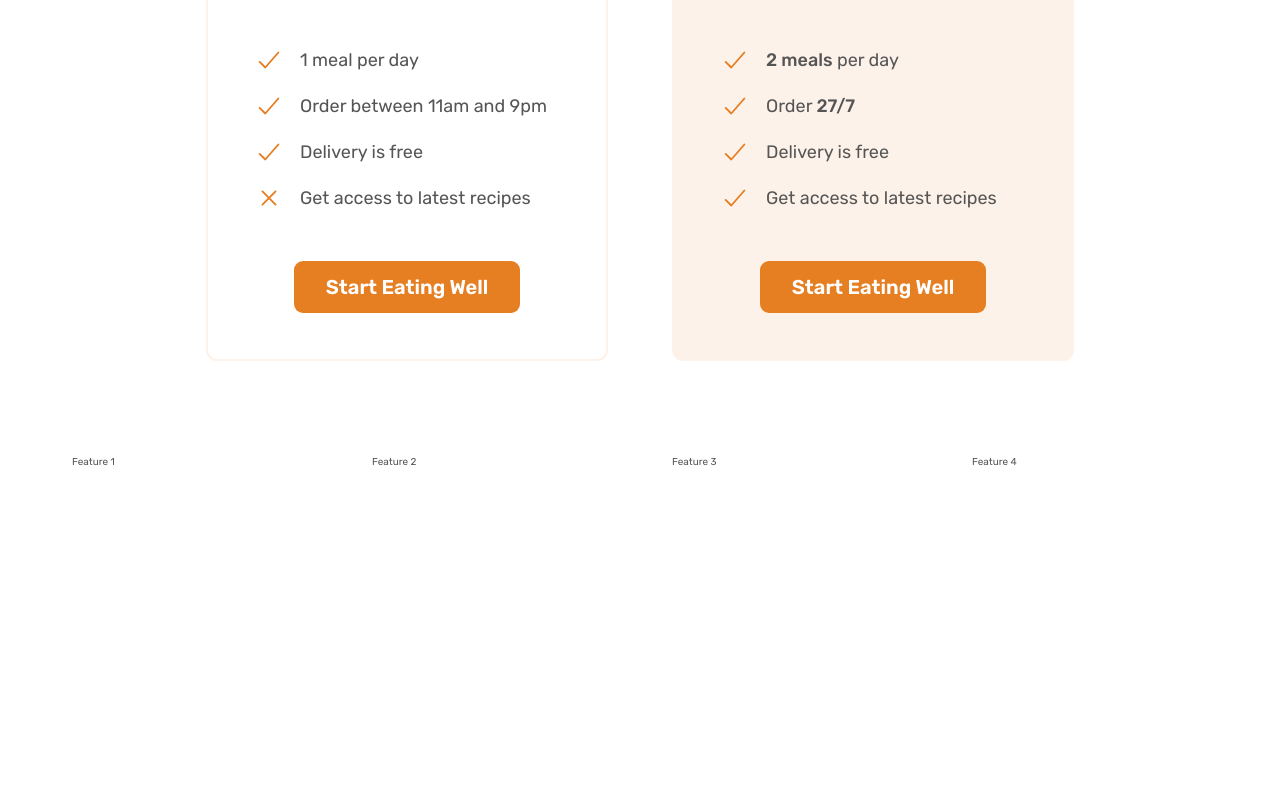
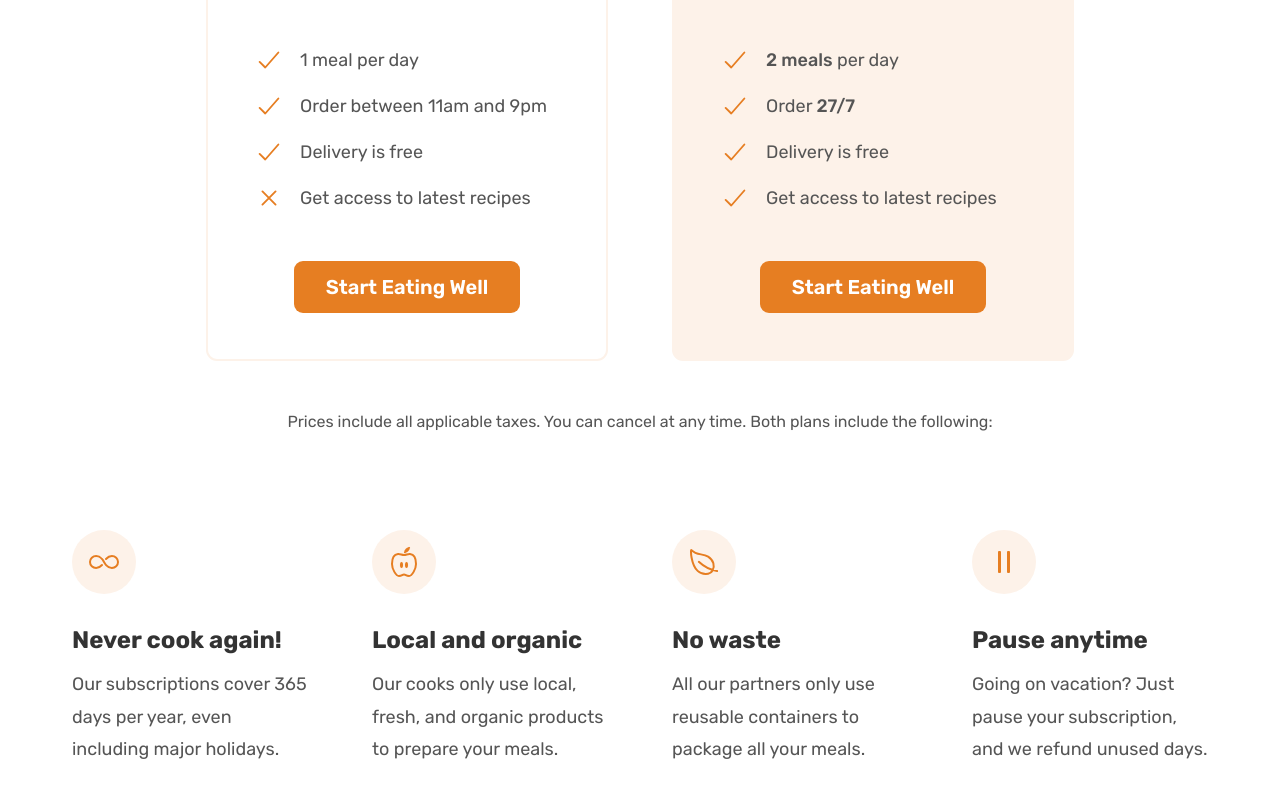
Before and after one commit to ShannaMaute/Omnifood, a plain HTML site: page index.html in a window 1280 px wide. Shown: the part 5116-5913 px from the top of the page. Before the commit the page ends 5679 px from the top, so only its background shows below. Drawn offline with nearby package versions, Linux system fonts and the light colour scheme.

Commit message:
Complete feature section

```diff
--- a/css/style.css
+++ b/css/style.css
@@ -427,6 +427,36 @@
   margin-top: 4.8rem;
 }
 
+.plan-details {
+  font-size: 1.6rem;
+  line-height: 1.6;
+  text-align: center;
+}
+
+/***** FEATURE SECTION *****/
+
+.feature-icon {
+  color: #e67e22;
+  height: 3.2rem;
+  width: 3.2rem;
+  margin-bottom: 3.2rem;
+  padding: 1.6rem;
+
+  background-color: #fdf2e9;
+  border-radius: 50%;
+}
+
+.feature-title {
+  font-size: 2.4rem;
+  color: #333;
+  font-weight: 700;
+  margin-bottom: 1.6rem;
+}
+
+.feature-text {
+  font-size: 1.8rem;
+  line-height: 1.8;
+}
 
 
 
--- a/index.html
+++ b/index.html
@@ -396,7 +396,7 @@
         </div>
       </section>
 
-      <!-- PRICING SECTION -->
+      <!-- PRICING & FEATURE SECTION -->
       <section class="section-pricing">
         <div class="container">
           <span class="subheading">Pricing</span>
@@ -405,7 +405,7 @@
           </h2>
         </div>
 
-        <div class="container grid grid--2-cols">
+        <div class="container grid grid--2-cols margin-bottom-md">
           <!-- Plan One -->
           <div class="pricing-plan pricing-plan--starter">
             <header class="plan-header">
@@ -467,11 +467,47 @@
           </div>
         </div>
 
+        <div class="container grid">
+          <aside class="plan-details">
+            Prices include all applicable taxes. You can cancel at any time.
+            Both plans include the following:
+          </aside>
+        </div>
+
+        <!-- FEATURE SECTION -->
         <div class="container grid grid--4-cols">
-          <div class="feature">Feature 1</div>
-          <div class="feature">Feature 2</div>
-          <div class="feature">Feature 3</div>
-          <div class="feature">Feature 4</div>
+          <div class="feature">
+            <ion-icon class="feature-icon" name="infinite-outline"></ion-icon>
+            <p class="feature-title">Never cook again!</p>
+            <p class="feature-text">
+              Our subscriptions cover 365 days per year, even including major
+              holidays.
+            </p>
+          </div>
+          <div class="feature">
+            <ion-icon class="feature-icon" name="nutrition-outline"></ion-icon>
+            <p class="feature-title">Local and organic</p>
+            <p class="feature-text">
+              Our cooks only use local, fresh, and organic products to prepare
+              your meals.
+            </p>
+          </div>
+          <div class="feature">
+            <ion-icon class="feature-icon" name="leaf-outline"></ion-icon>
+            <p class="feature-title">No waste</p>
+            <p class="feature-text">
+              All our partners only use reusable containers to package all your
+              meals.
+            </p>
+          </div>
+          <div class="feature">
+            <ion-icon class="feature-icon" name="pause-outline"></ion-icon>
+            <p class="feature-title">Pause anytime</p>
+            <p class="feature-text">
+              Going on vacation? Just pause your subscription, and we refund
+              unused days.
+            </p>
+          </div>
         </div>
       </section>
     </main>
```
